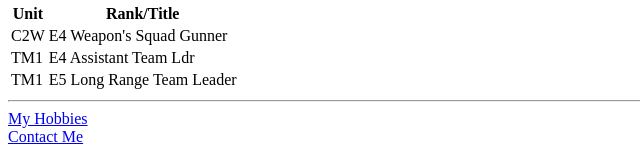
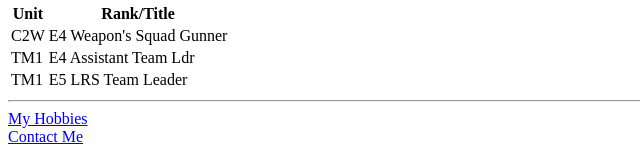
Before and after one commit to M175H/cv175, a plain HTML site: page index.html in a window 1280 px wide. Shown: the part 741-892 px from the top of the page, 0-640 px from the left. Drawn offline with Linux system fonts and the light colour scheme.

```diff
--- a/index.html
+++ b/index.html
@@ -42,7 +42,7 @@
     <td>E4 Assistant Team Ldr</td>
     <tr>
       <td>TM1</td>
-      <td>E5 Long Range Team Leader</td>
+      <td>E5 LRS Team Leader</td>
     </tr>
   </table>
   <hr>
```
